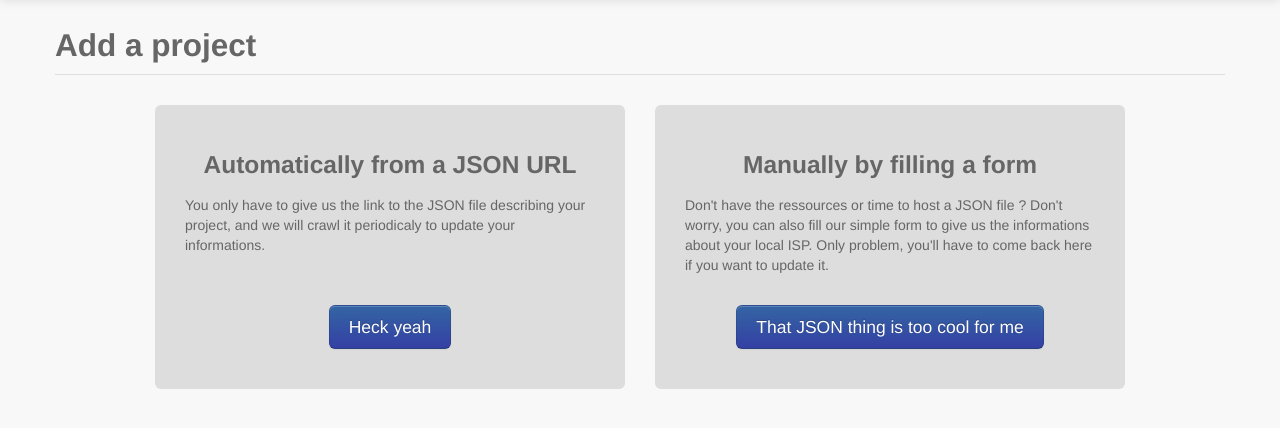
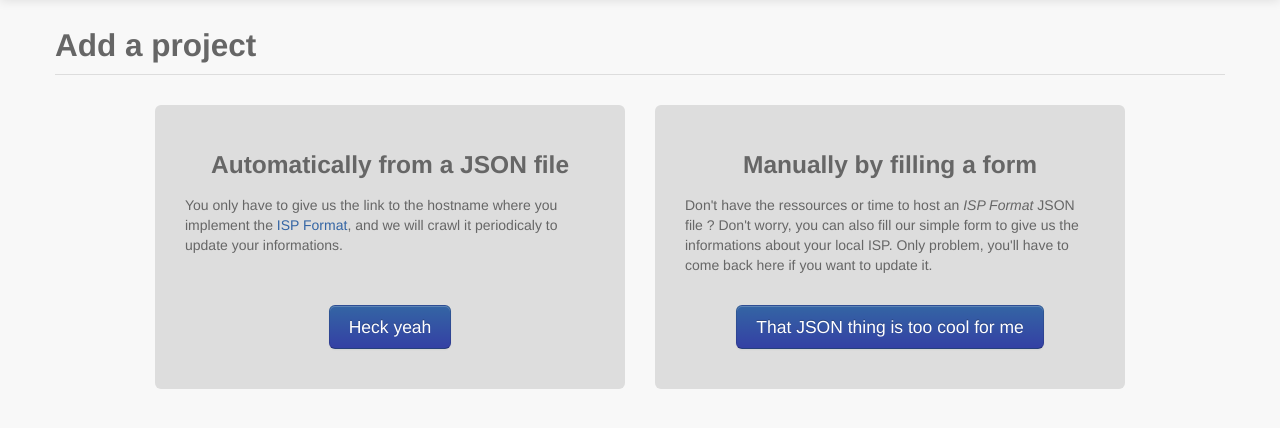
Before and after one commit to Psycojoker/ffdn-db, a Python web app: template ffdnispdb/templates/add_project.html in a window 1280 px wide. Shown: the part 42-470 px from the top of the page. Run offline with Jinja, Linux system fonts and the light colour scheme; the template is opened without the code that fills it, so the values that code supplies are empty.

Commit message:
Polish the "Add a project" page, give the link to the ISP Format spec

```diff
--- a/ffdnispdb/templates/add_project.html
+++ b/ffdnispdb/templates/add_project.html
@@ -4,8 +4,8 @@
 {% block body %}
 <div class="row-fluid">
   <div class="span5 offset1 project-choice">
-    <h3>{{ _("Automatically from a JSON URL") }}</h3>
-    <p>{% trans %}You only have to give us the link to the JSON file describing your project, and we will crawl it periodicaly to update your informations.{% endtrans %}</p>
+    <h3>{{ _("Automatically from a JSON file") }}</h3>
+    <p>{% trans format_spec=url_for('format') %}You only have to give us the link to the hostname where you implement the <a href="{{ format_spec }}">ISP Format</a>, and we will crawl it periodicaly to update your informations.{% endtrans %}</p>
     <br />
     <br />
     <p class="text-center">
@@ -14,7 +14,7 @@
   </div>
   <div class="span5 project-choice">
     <h3>{{ _("Manually by filling a form") }}</h3>
-    <p>{% trans %}Don't have the ressources or time to host a JSON file ? Don't worry, you can also fill our simple form to give us the informations about your local ISP. Only problem, you'll have to come back here if you want to update it.{% endtrans %}</p>
+    <p>{% trans %}Don't have the ressources or time to host an <em>ISP Format</em> JSON file ? Don't worry, you can also fill our simple form to give us the informations about your local ISP. Only problem, you'll have to come back here if you want to update it.{% endtrans %}</p>
     <br />
     <p class="text-center">
       <a class="btn btn-large btn-primary" href="{{ url_for('create_project_form') }}">{{ _("That JSON thing is too cool for me") }}</a>
```
